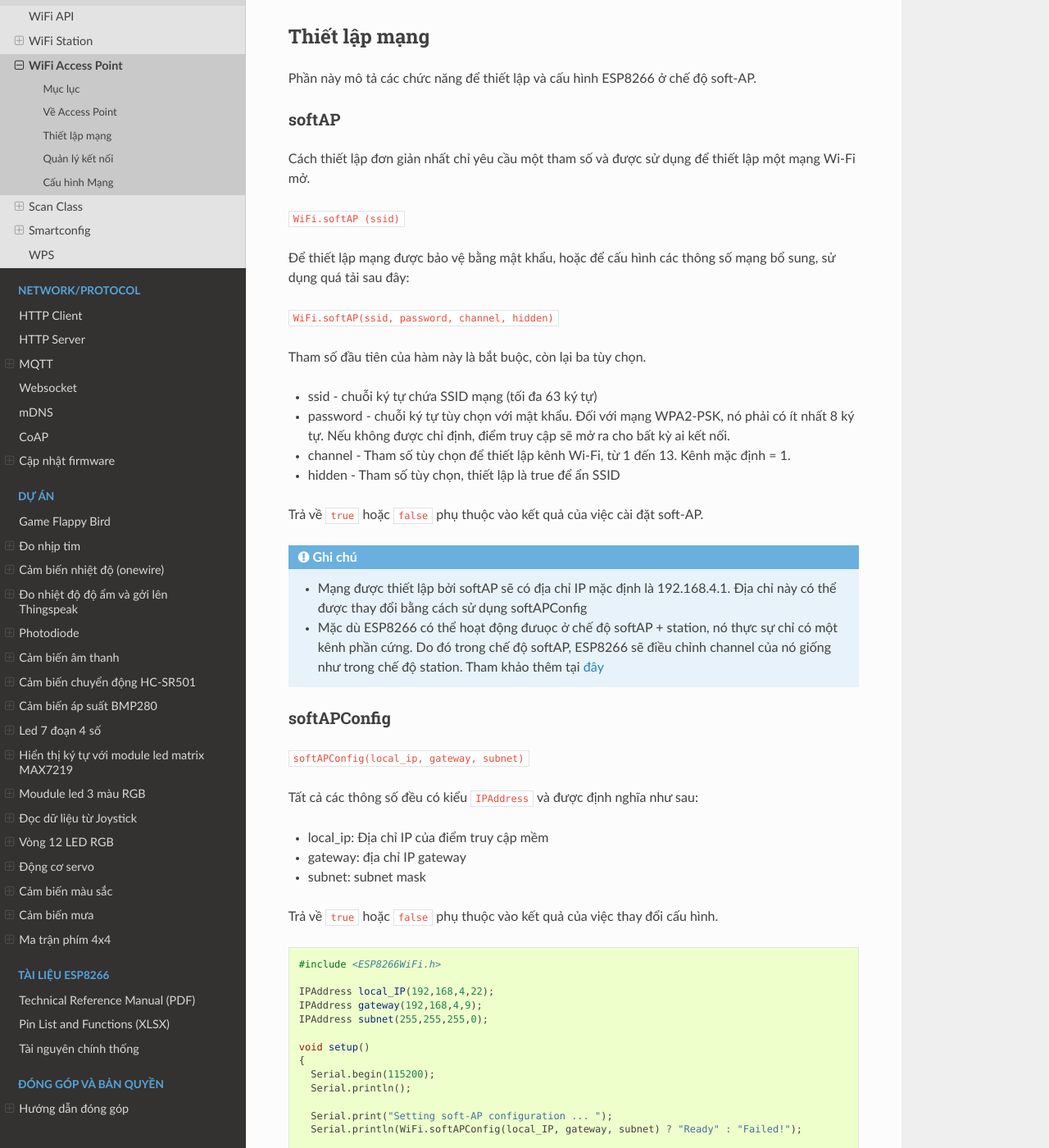
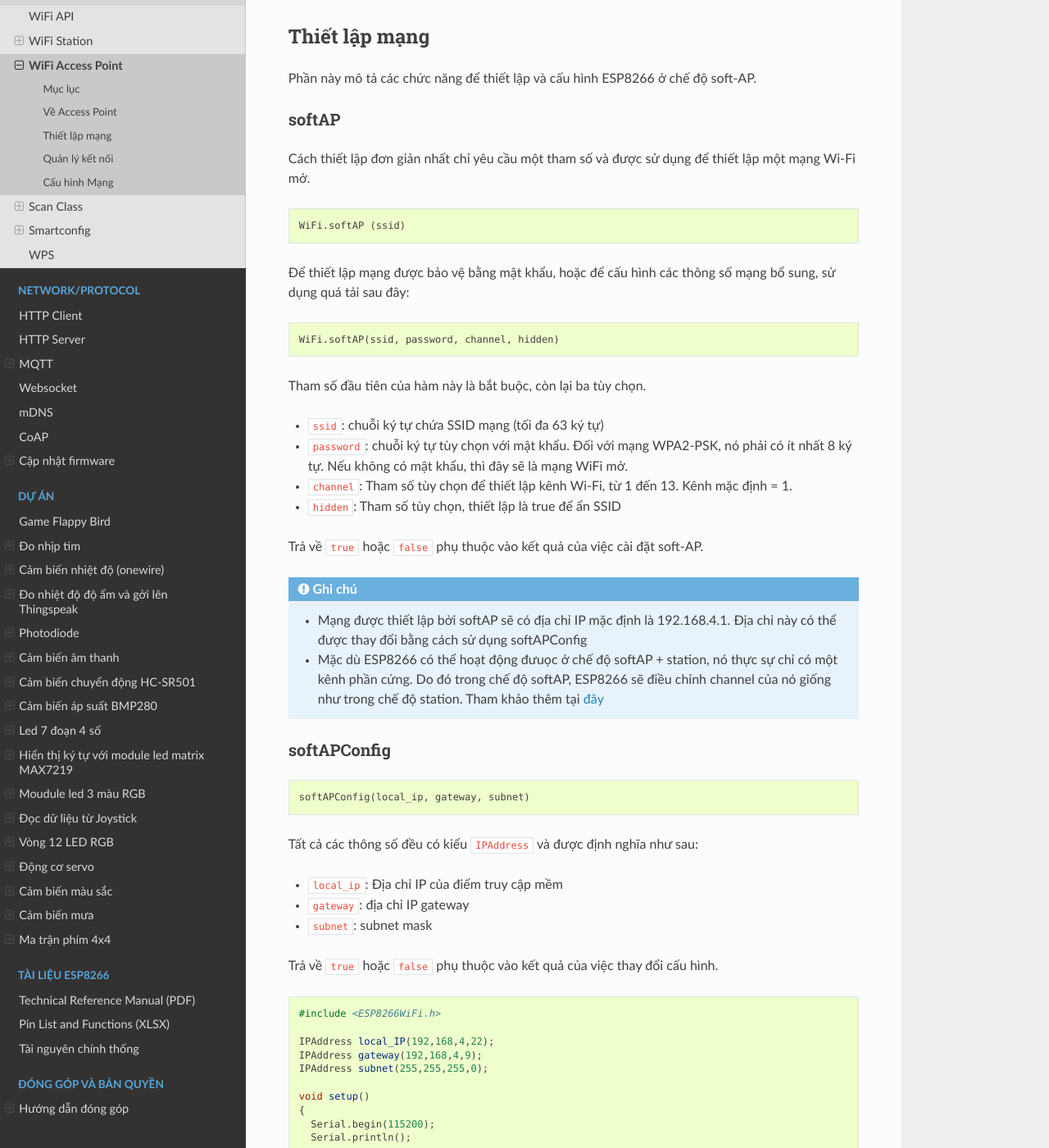
Before and after one commit to esp8266vn/arduino.esp8266.vn, a Sphinx documentation site: the page built from docs/wifi/access-point.rst, in a window 1280 px wide and 1400 px high, scrolled down 1397 px. Shown: the whole window at 82% size. Built offline with Sphinx 7.4.7 and the Read the Docs theme 2.0.0, drawn with Linux system fonts in a browser that asks for light colours; some of the changed text lies outside the part shown.

Commit message:
bai viet access-point đã sửa lại hết các định dạng code

```diff
--- a/docs/wifi/access-point.rst
+++ b/docs/wifi/access-point.rst
@@ -52,18 +52,22 @@ softAP
 
 Cách thiết lập đơn giản nhất chỉ yêu cầu một tham số và được sử dụng để thiết lập một mạng Wi-Fi mở.
 
-``WiFi.softAP (ssid)``
+.. code:: cpp
+
+     WiFi.softAP (ssid)
 
 Để thiết lập mạng được bảo vệ bằng mật khẩu, hoặc để cấu hình các thông số mạng bổ sung, sử dụng quá tải sau đây:
 
-``WiFi.softAP(ssid, password, channel, hidden)``
+.. code:: cpp
+
+     WiFi.softAP(ssid, password, channel, hidden)
 
 Tham số đầu tiên của hàm này là bắt buộc, còn lại ba tùy chọn.
 
-* ssid - chuỗi ký tự chứa SSID mạng (tối đa 63 ký tự)
-* password - chuỗi ký tự tùy chọn với mật khẩu. Đối với mạng WPA2-PSK, nó phải có ít nhất 8 ký tự. Nếu không được chỉ định, điểm truy cập sẽ mở ra cho bất kỳ ai kết nối.
-* channel - Tham số tùy chọn để thiết lập kênh Wi-Fi, từ 1 đến 13. Kênh mặc định = 1.
-* hidden - Tham số tùy chọn, thiết lập là true để ẩn SSID
+* ``ssid``: chuỗi ký tự chứa SSID mạng (tối đa 63 ký tự)
+* ``password``: chuỗi ký tự tùy chọn với mật khẩu. Đối với mạng WPA2-PSK, nó phải có ít nhất 8 ký tự. Nếu không có mật khẩu, thì đây sẽ là mạng WiFi mở.
+* ``channel``: Tham số tùy chọn để thiết lập kênh Wi-Fi, từ 1 đến 13. Kênh mặc định = 1.
+* ``hidden``: Tham số tùy chọn, thiết lập là true để ẩn SSID
 
 Trả về ``true`` hoặc ``false`` phụ thuộc vào kết quả của việc cài đặt soft-AP.
 
@@ -76,14 +80,15 @@ Trả về ``true`` hoặc ``false`` phụ thuộc vào kết quả của việc
 
 softAPConfig
 ~~~~~~~~~~~~~~~
+.. code:: cpp
 
-``softAPConfig(local_ip, gateway, subnet)``
+     softAPConfig(local_ip, gateway, subnet)
 
 Tất cả các thông số đều có kiểu ``IPAddress`` và được định nghĩa như sau:
 
-* local_ip: Địa chỉ IP của điểm truy cập mềm
-* gateway: địa chỉ IP gateway
-* subnet: subnet mask
+* ``local_ip``: Địa chỉ IP của điểm truy cập mềm
+* ``gateway``: địa chỉ IP gateway
+* ``subnet``: subnet mask
 
 Trả về ``true`` hoặc ``false`` phụ thuộc vào kết quả của việc thay đổi cấu hình.
 
@@ -134,11 +139,13 @@ softAPgetStationNum
 
 Lấy số lượng các station kết nối đến softAP
 
-``WiFi.softAPgetStationNum()``
+.. code:: cpp
+
+      WiFi.softAPgetStationNum()
 
 .. code:: cpp
 
-	Serial.printf("Stations connected to soft-AP = %d\n", WiFi.softAPgetStationNum());
+	 Serial.printf("Stations connected to soft-AP = %d\n", WiFi.softAPgetStationNum());
 
 DEMO:
 
@@ -150,14 +157,14 @@ Trả về số lượng các thiết bị (station) kết nối tới mạng Wi
 
      void setup()
      {
-     WiFi.softAP("31/8/2017");
-     Serial.begin(115200);
+         WiFi.softAP("31/8/2017");
+         Serial.begin(115200);
 
      }
      void loop()
      {
-     Serial.printf("Stations connected to soft-AP = %d \n", WiFi.softAPgetStationNum());
- 	 delay(2000); //delay trong 2s để kiểm tra xem có thiết bị nào mới kết nối với module không ?
+         Serial.printf("Stations connected to soft-AP = %d \n", WiFi.softAPgetStationNum());
+ 	     delay(2000); //delay trong 2s để kiểm tra xem có thiết bị nào mới kết nối với module không ?
      }
 
 
@@ -178,7 +185,9 @@ softAPdisconnect
 
 Ngắt kết nối các trạm từ mạng được thiết lập bởi softAP.
 
-``WiFi.softAPdisconnect(wifioff)``
+.. code:: cpp
+
+     WiFi.softAPdisconnect(wifioff)
 
 Chức năng sẽ thiết lập cấu hình SSID và password của soft-AP giá trị là ``null``. Tham số ``wifioff`` là tùy chọn. Nếu thiết lập là ``true`` nó sẽ tắt chế độ soft-AP.
 
@@ -198,7 +207,9 @@ softAPIP
 
 Trả lại địa chỉ IP của mạng softAP.
 
-``WiFi.softAPIP()``
+.. code:: cpp
+
+     WiFi.softAPIP()
 
 Trả về giá trị có kiểu là ``IPAddress``.
 
@@ -220,36 +231,40 @@ softAPmacAddress
 
 Trả lại địa chỉ MAC của softAP. Chức năng này có hai phiên bản khác nhau về kiểu trả về. Trả về một con trỏ hoặc một ``String``.
 
-Con trỏ
+Với kiểu trả về là Con trỏ
 
-``WiFi.softAPmacAddress(mac)``
+.. code:: cpp
+
+     WiFi.softAPmacAddress(mac)
 
 Tham số mac là một con trỏ trỏ đến vị trí bộ nhớ (một mảng ``uint8_t`` có 6 phẩn tử) để lưu địa chỉ mac. Cùng một giá trị con trỏ được trả về bởi chính hàm đó.
 
 .. code:: cpp
 
-	uint8_t macAddr[6];
-	WiFi.softAPmacAddress(macAddr);
-	Serial.printf("MAC address = %02x:%02x:%02x:%02x:%02x:%02x\n", macAddr[0], macAddr[1], macAddr[2], macAddr[3], macAddr[4], macAddr[5]);
+	 uint8_t macAddr[6];
+	 WiFi.softAPmacAddress(macAddr);
+	 Serial.printf("MAC address = %02x:%02x:%02x:%02x:%02x:%02x\n", macAddr[0], macAddr[1], macAddr[2], macAddr[3], macAddr[4], macAddr[5]);
 
 *output*
 
 .. code:: cpp
 
-	MAC address = 5e:cf:7f:8b:10:13
+	 MAC address = 5e:cf:7f:8b:10:13
 
 MAC như một ``String``
 
-``WiFi.softAPmacAddress()``
+.. code:: cpp
+
+     WiFi.softAPmacAddress()
 
 Kiểu trả về là một ``String`` chứa địa chỉ MAC của softAP.
 
 .. code:: cpp
 
-	Serial.printf("MAC address = %s\n", WiFi.softAPmacAddress().c_str());
+	 Serial.printf("MAC address = %s\n", WiFi.softAPmacAddress().c_str());
 
 *output*
 
 .. code:: cpp
 
-	MAC address = 5E:CF:7F:8B:10:13
+	 MAC address = 5E:CF:7F:8B:10:13
```
